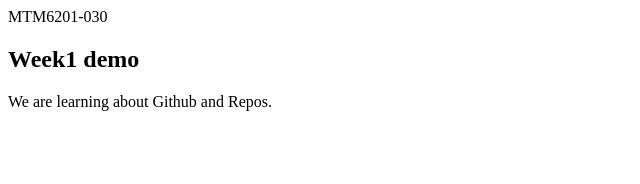
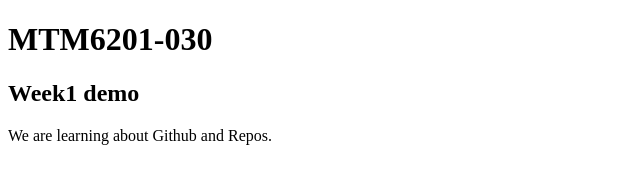
Before and after one commit to rame0033/mtm6201-week1, a plain HTML site: page index.html in a window 1280 px wide. Shown: the whole page, without its empty margins (0-640 px from the left). Drawn offline with Linux system fonts and the light colour scheme.

Commit message:
Adds h1 on thee hader

```diff
--- a/index.html
+++ b/index.html
@@ -7,7 +7,7 @@
 </head>
 <body>
     <header>
-        MTM6201-030
+        <h1>MTM6201-030</h1>
     </header>
     <main>
         <h2>Week1 demo</h2>
```
